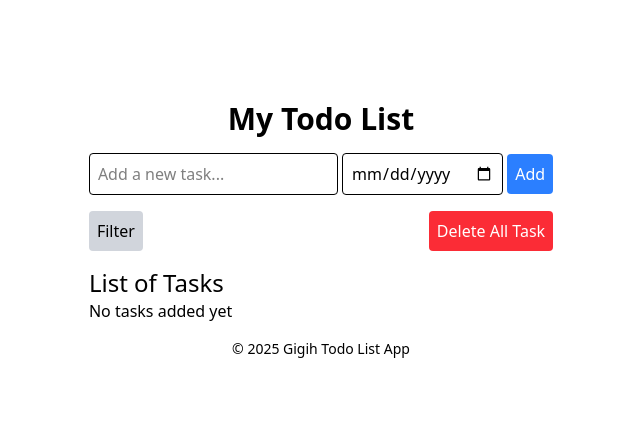
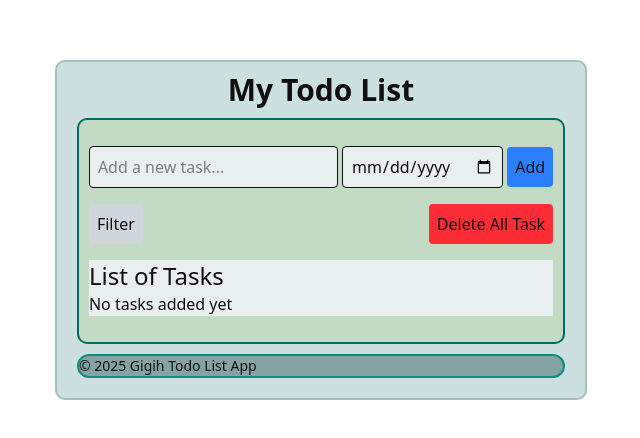
Before and after one commit to laksonogigih-debug/CodingCamp-13Oct2025-gigihlaksono, a plain HTML site: page index.html in a window 1280 px wide. Shown: the part 170-608 px from the top of the page, without its empty margins (319-959 px from the left). Drawn offline with nearby package versions, Linux system fonts and the light colour scheme.

Commit message:
konfigurasi mini project

```diff
--- a/css/style.css
+++ b/css/style.css
@@ -1,5 +1,39 @@
+* {
+    color: rgb(17, 16, 16);
+}
+
 body {
     justify-items: center;
     height: 100vh;
     align-content: center;
 }
+
+input {
+    background-color: rgb(233, 238, 238);
+}
+
+#m4 {
+    background-color: rgb(233, 238, 238);
+}
+
+.style {
+    padding: 10px;
+    border: 2px solid #a3c0bd;
+    border-radius: 10px;
+    background-color: #cde0e0;
+}
+
+.style-a{
+    padding: 10px;
+    margin: 10px;
+    border: 2px solid #016B61;
+    border-radius: 10px;
+    background-color: #c3dac4;
+}
+
+.style-f {
+    margin: 10px;
+    border: 2px solid #118b7f;
+    border-radius: 100px;
+    background-color: #85a3a3;
+}
--- a/index.html
+++ b/index.html
@@ -15,13 +15,14 @@
 
 <body>
 
+    <div class="style">
     <!-- Header Section -->
-    <header>
+        <header style="text-align: center;">
             <h1 class="text-3xl font-bold">My Todo List</h1>
         </header>
 
         <!-- Main Content Section -->
-    <main>
+        <main class="style-a">
             <section class="todo-app my-4">
                 <input type="text" class="border rounded p-2" id="todo-input" placeholder="Add a new task..." />
                 <input type="date" class="border rounded p-2" id="todo-date" placeholder="Select due date..." />
@@ -34,7 +35,7 @@
                 <button class="bg-red-500 text-white rounded p-2" onclick="deletedAlltask();">Delete All Task</button>
             </section>
 
-        <section class="my-4">
+            <section class="my-4" id="m4">
                 <h2 class="text-2xl">List of Tasks</h2>
                 <ul id="task-list">
                     <!-- Task will be dynamically added here -->
@@ -44,9 +45,10 @@
         </main>
 
         <!-- Footer Section -->
-    <footer>
+        <footer class="style-f">
             <p class="text-sm">&copy; 2025 Gigih Todo List App</p>
         </footer>
+    </div>
 
     <!-- Javascript External File -->
     <script src="js\script.js"></script>
```
Lines whose indentation alone changed are shown as unchanged.
